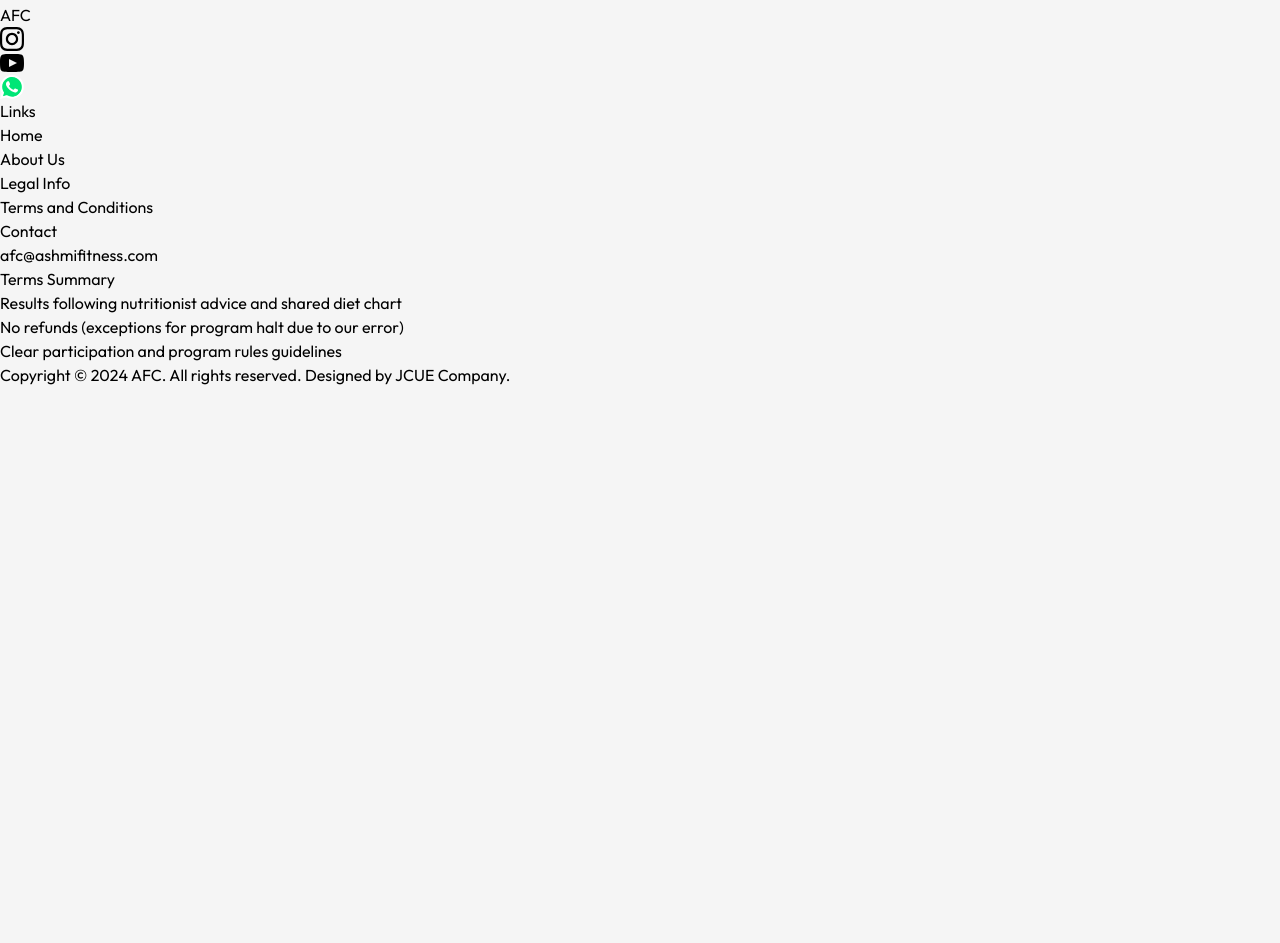
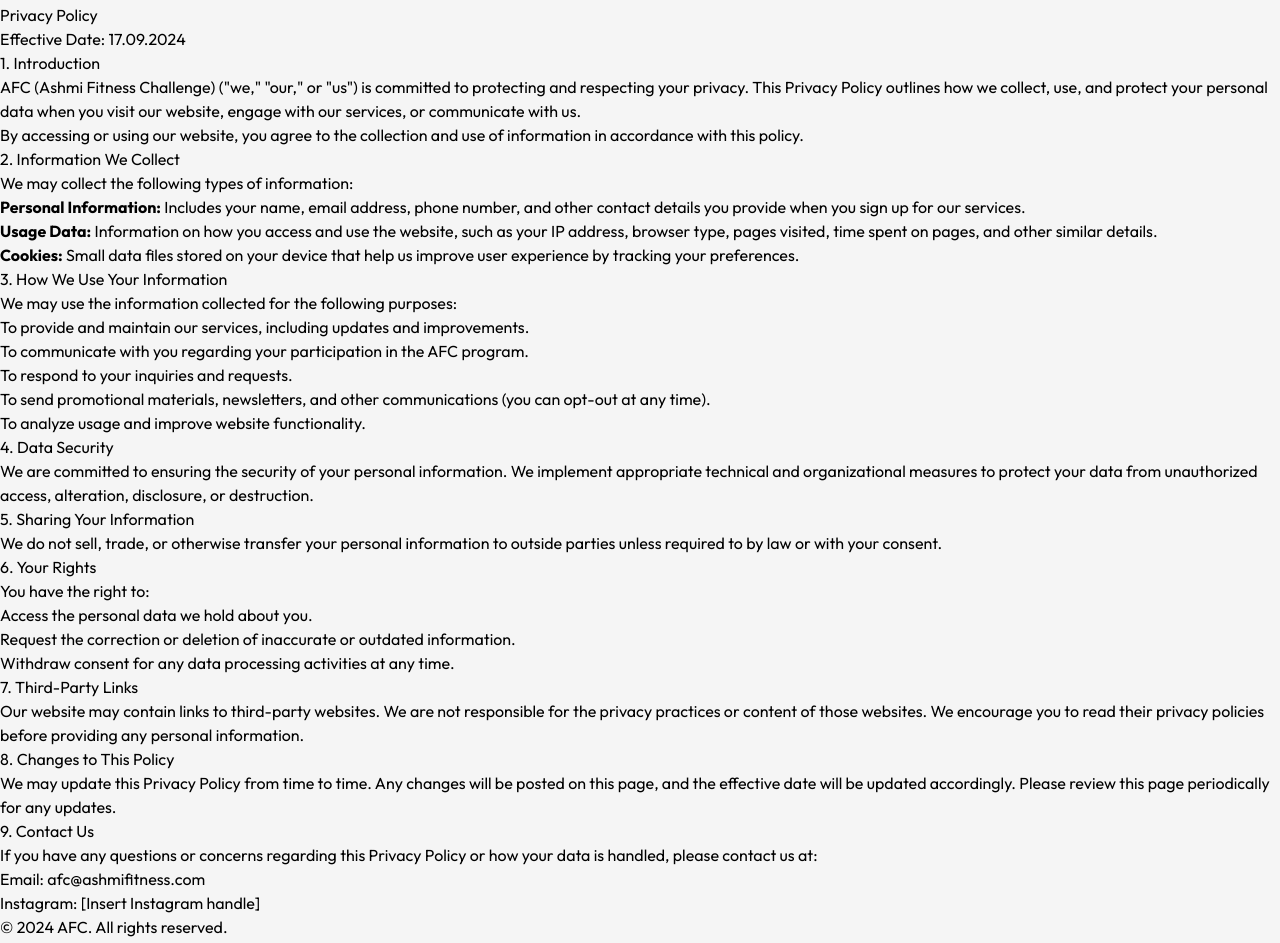
Before and after one commit to MCT33611/AFC, a React (Vite) app: page /privacy-policy in a window 1280 px wide. Shown: the part 1040-1983 px from the top of the page. Before the commit the page ends 1427 px from the top, so only its background shows below. Built offline with nearby package versions, Linux system fonts and the light colour scheme.

Commit message:
add privacy policy page

```diff
--- a/src/App.jsx
+++ b/src/App.jsx
@@ -12,6 +12,7 @@
 import Registration from "./Components/Registration/Registration.jsx";
 import ScrollToTop from "./Components/ScrollToTop/ScrollToTop.jsx";
 import { BrowserRouter as Router, Route, Routes } from "react-router-dom";
+import PrivacyPolicyBox from "./Components/PrivacyPolicy/PrivacyPolicyBox.jsx";
 
 const App = () => {
   return (
@@ -19,7 +20,6 @@
       <ScrollToTop />
 
       <Routes>
-        {/* Home page route */}
         <Route
           path="/"
           element={
@@ -39,10 +39,14 @@
           }
         />
 
-        {/* Terms and Conditions route */}
-        <Route path="/terms-and-conditions" element={<TermsAndConditionsBox />} />
-
-        {/* Add more routes as needed */}
+        <Route
+          path="/terms-and-conditions"
+          element={<TermsAndConditionsBox />}
+        />
+        <Route
+          path="/privacy-policy"
+          element={<PrivacyPolicyBox />}
+        />
       </Routes>
       <Footer />
     </Router>
--- a/src/Components/Footer/Footer.jsx
+++ b/src/Components/Footer/Footer.jsx
@@ -101,7 +101,7 @@
                   duration={500}
                   className="text-white opacity-80 hover:opacity-100 hover:underline"
                 >
-                   About Us
+                  About Us
                 </Link>
               </li>
             </ul>
@@ -113,17 +113,21 @@
             </h3>
             <ul className="space-y-2">
               <li>
-
-
                 <a
                   href="/terms-and-conditions"
                   className="text-white opacity-80 hover:opacity-100 hover:underline"
                 >
                   Terms and Conditions
                 </a>
-
               </li>
-
+              <li>
+                <a
+                  href="/privacy-policy"
+                  className="text-white opacity-80 hover:opacity-100 hover:underline"
+                >
+                  Privacy Policy
+                </a>
+              </li>
             </ul>
           </div>
 
--- /dev/null
+++ b/src/Components/PrivacyPolicy/PrivacyPolicyBox.jsx
@@ -0,0 +1,106 @@
+import React from "react";
+
+const PrivacyPolicyBox = () => {
+  return (
+    <div className="container mx-auto p-6 max-w-4xl bg-white shadow-lg rounded-lg">
+      <h1 className="text-3xl font-bold text-center text-gray-800 mb-8">
+        Privacy Policy
+      </h1>
+
+      <p className="mb-6 text-sm text-gray-600">
+        Effective Date: 17.09.2024
+      </p>
+
+      <h2 className="text-xl font-semibold text-gray-700 mb-4">
+        1. Introduction
+      </h2>
+      <p className="mb-6">
+        AFC (Ashmi Fitness Challenge) ("we," "our," or "us") is committed to protecting and respecting your privacy. This Privacy Policy outlines how we collect, use, and protect your personal data when you visit our website, engage with our services, or communicate with us.
+      </p>
+      <p className="mb-6">
+        By accessing or using our website, you agree to the collection and use of information in accordance with this policy.
+      </p>
+
+      <h2 className="text-xl font-semibold text-gray-700 mb-4">
+        2. Information We Collect
+      </h2>
+      <p className="mb-4">We may collect the following types of information:</p>
+      <ul className="list-disc ml-6 mb-6">
+        <li>
+          <strong>Personal Information:</strong> Includes your name, email address, phone number, and other contact details you provide when you sign up for our services.
+        </li>
+        <li>
+          <strong>Usage Data:</strong> Information on how you access and use the website, such as your IP address, browser type, pages visited, time spent on pages, and other similar details.
+        </li>
+        <li>
+          <strong>Cookies:</strong> Small data files stored on your device that help us improve user experience by tracking your preferences.
+        </li>
+      </ul>
+
+      <h2 className="text-xl font-semibold text-gray-700 mb-4">
+        3. How We Use Your Information
+      </h2>
+      <p className="mb-4">We may use the information collected for the following purposes:</p>
+      <ul className="list-disc ml-6 mb-6">
+        <li>To provide and maintain our services, including updates and improvements.</li>
+        <li>To communicate with you regarding your participation in the AFC program.</li>
+        <li>To respond to your inquiries and requests.</li>
+        <li>To send promotional materials, newsletters, and other communications (you can opt-out at any time).</li>
+        <li>To analyze usage and improve website functionality.</li>
+      </ul>
+
+      <h2 className="text-xl font-semibold text-gray-700 mb-4">
+        4. Data Security
+      </h2>
+      <p className="mb-6">
+        We are committed to ensuring the security of your personal information. We implement appropriate technical and organizational measures to protect your data from unauthorized access, alteration, disclosure, or destruction.
+      </p>
+
+      <h2 className="text-xl font-semibold text-gray-700 mb-4">
+        5. Sharing Your Information
+      </h2>
+      <p className="mb-6">
+        We do not sell, trade, or otherwise transfer your personal information to outside parties unless required to by law or with your consent.
+      </p>
+
+      <h2 className="text-xl font-semibold text-gray-700 mb-4">
+        6. Your Rights
+      </h2>
+      <p className="mb-4">You have the right to:</p>
+      <ul className="list-disc ml-6 mb-6">
+        <li>Access the personal data we hold about you.</li>
+        <li>Request the correction or deletion of inaccurate or outdated information.</li>
+        <li>Withdraw consent for any data processing activities at any time.</li>
+      </ul>
+
+      <h2 className="text-xl font-semibold text-gray-700 mb-4">
+        7. Third-Party Links
+      </h2>
+      <p className="mb-6">
+        Our website may contain links to third-party websites. We are not responsible for the privacy practices or content of those websites. We encourage you to read their privacy policies before providing any personal information.
+      </p>
+
+      <h2 className="text-xl font-semibold text-gray-700 mb-4">
+        8. Changes to This Policy
+      </h2>
+      <p className="mb-6">
+        We may update this Privacy Policy from time to time. Any changes will be posted on this page, and the effective date will be updated accordingly. Please review this page periodically for any updates.
+      </p>
+
+      <h2 className="text-xl font-semibold text-gray-700 mb-4">
+        9. Contact Us
+      </h2>
+      <p className="mb-6">
+        If you have any questions or concerns regarding this Privacy Policy or how your data is handled, please contact us at:
+      </p>
+      <p className="mb-2">Email: afc@ashmifitness.com</p>
+      <p className="mb-6">Instagram: [Insert Instagram handle]</p>
+
+      <footer className="mt-10 text-center text-sm text-gray-500">
+        &copy; 2024 AFC. All rights reserved.
+      </footer>
+    </div>
+  );
+};
+
+export default PrivacyPolicyBox;
```
